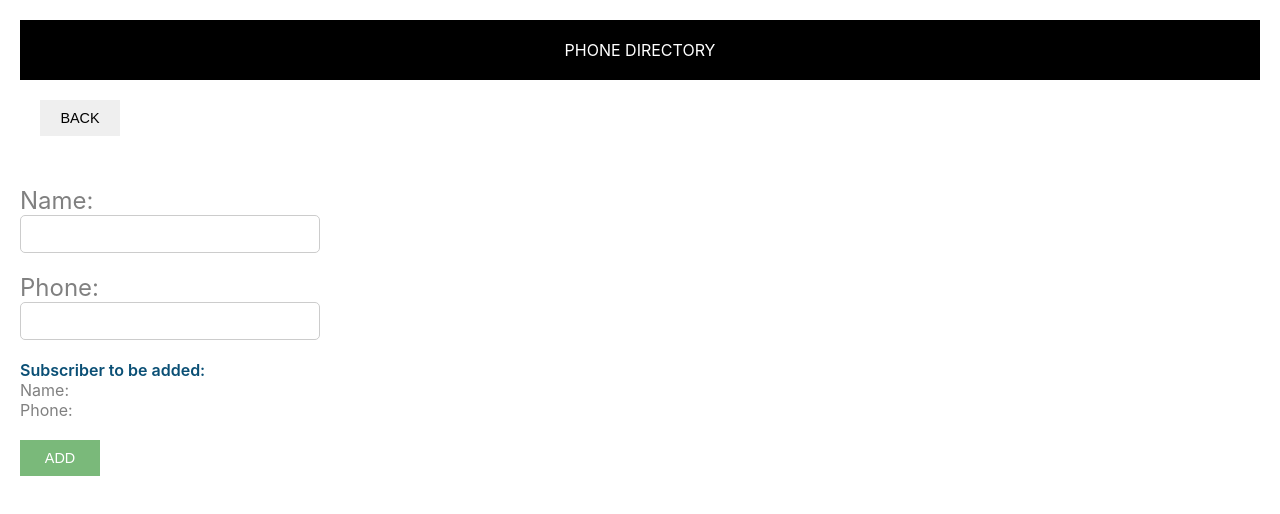
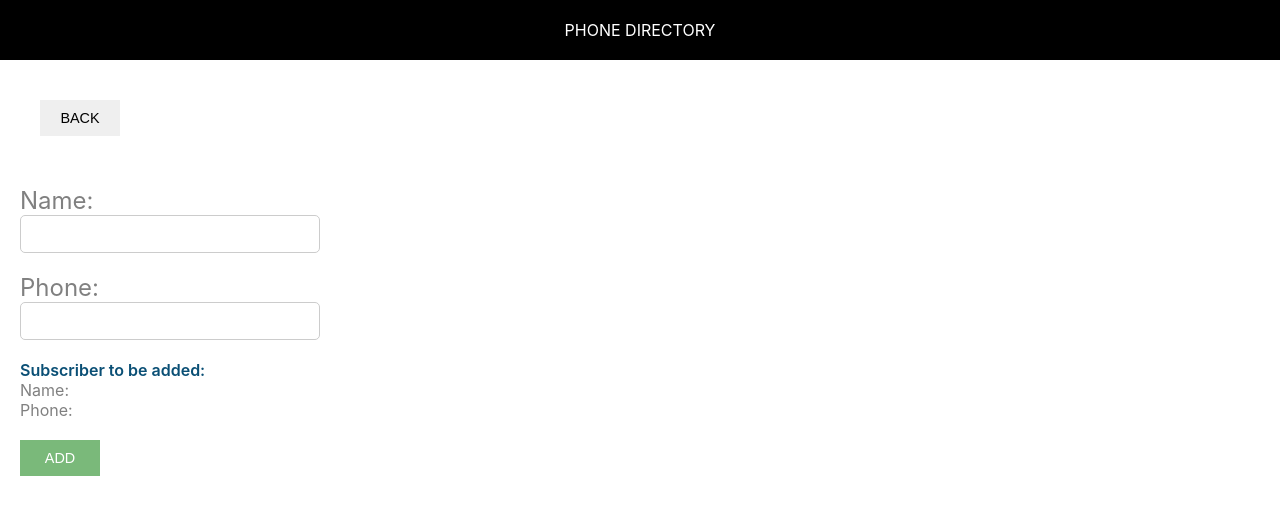
Before and after one commit to AniketAtram/Phone-Directory-App, a React (Create React App) app: page / in a window 1280 px wide. Shown: the top 514 px of the page. Built offline with nearby package versions, Linux system fonts and the light colour scheme.

Commit message:
Created Add subscriber page

```diff
--- a/src/AddSubscriber.js
+++ b/src/AddSubscriber.js
@@ -7,10 +7,9 @@ class AddSubscriber extends Component{
     render(){
         return[
             <>
+            {/* Header of the web-app */}
+            <Header heading="Phone Directory" />
             <div className="component-body-container">
-                {/* Header of the web-app */}
-                <Header heading="Phone Directory" />
-
                 {/* Back button */}
                 <div className="component-body-container">
                     <button className="custom-btn">Back</button>
```
